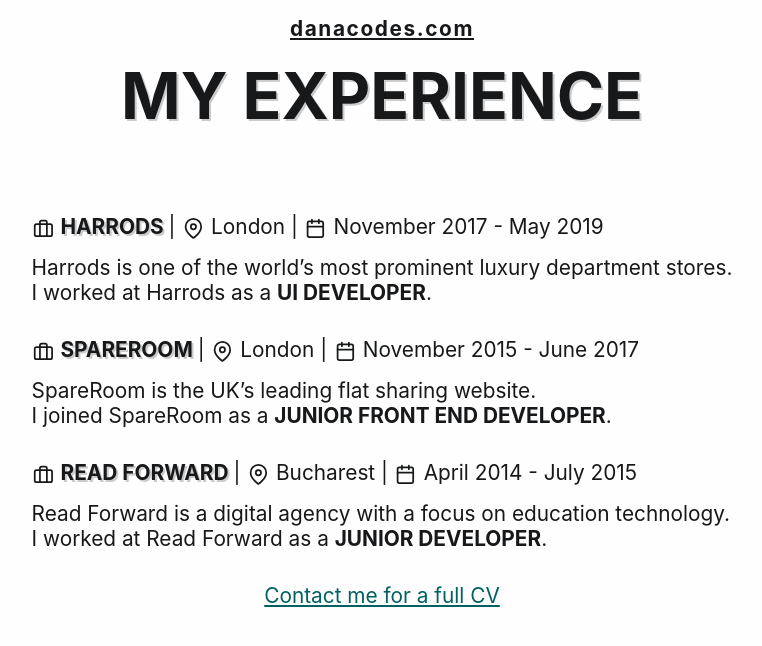
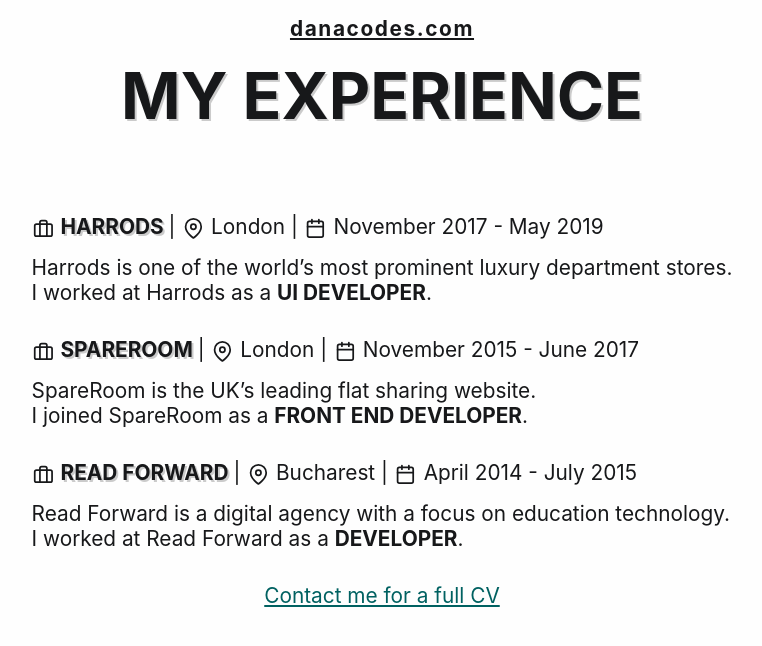
Before and after one commit to danacotoran/danacodes, a Next.js app: page /experience in a window 1280 px wide. Shown: the top 646 px of the page, without its empty margins (258-1020 px from the left). Built offline with nearby package versions, Linux system fonts and the light colour scheme; a web font is replaced by a local one.

Commit message:
Changed copy

```diff
--- a/pages/experience.js
+++ b/pages/experience.js
@@ -27,7 +27,7 @@
             location="London"
             timeframe="November 2015 - June 2017"
             companyDesc="the UK’s leading flat sharing website"
-            role="Junior Front End Developer"/>
+            role="Front End Developer"/>
         </StyledLI>
         <StyledLI>
           <Workplace
@@ -35,7 +35,7 @@
             location="Bucharest"
             timeframe="April 2014 - July 2015"
             companyDesc="a digital agency with a focus on education technology"
-            role="Junior Developer"/>
+            role="Developer"/>
         </StyledLI>
       </StyledUL>
       <Link href="/contact" passHref>
```
